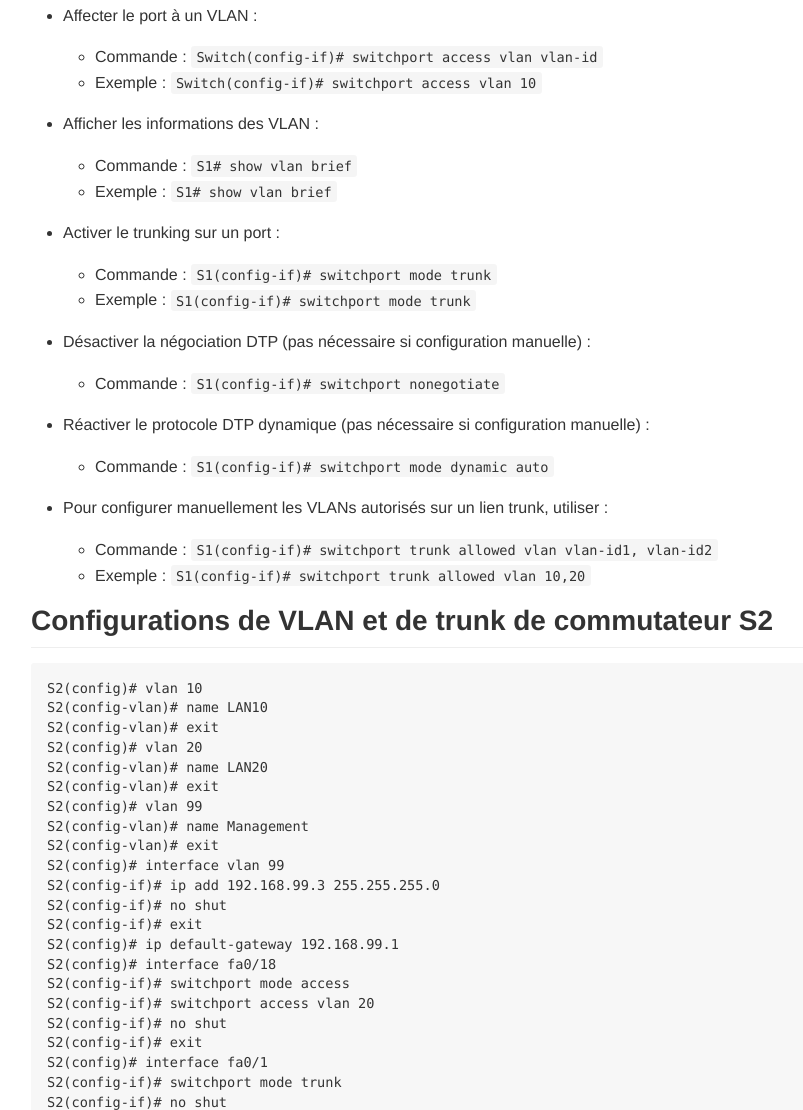
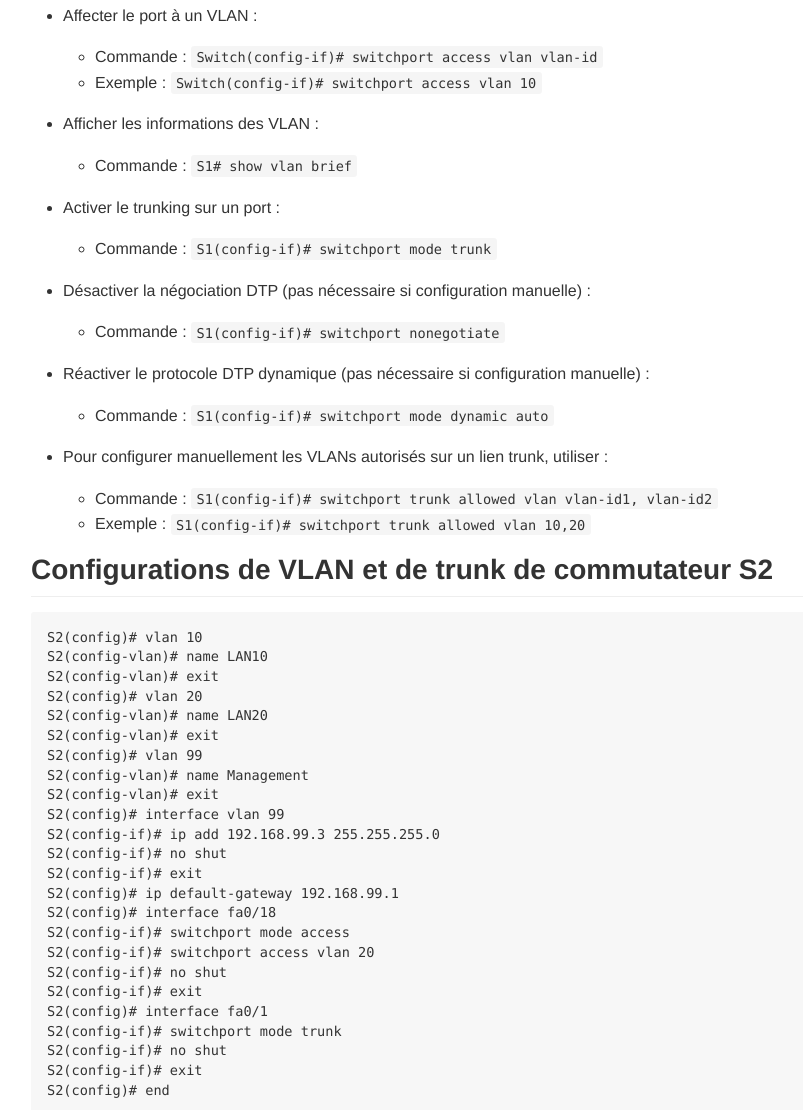
Before and after one commit to MalikSploit/Certification_Industrielle, a plain HTML site: page index.html in a window 1280 px wide. Shown: the part 3764-4874 px from the top of the page, without its empty margins (164-967 px from the left). Drawn offline with Linux system fonts and the light colour scheme.

Commit message:
Add files via upload

```diff
--- a/index.html
+++ b/index.html
@@ -1259,14 +1259,12 @@ Router1(config-if)# clock rate 64000
 <p>Afficher les informations des VLAN :</p>
 <ul>
 <li>Commande : <code>S1# show vlan brief</code></li>
-<li>Exemple : <code>S1# show vlan brief</code></li>
 </ul>
 </li>
 <li>
 <p>Activer le trunking sur un port :</p>
 <ul>
 <li>Commande : <code>S1(config-if)# switchport mode trunk</code></li>
-<li>Exemple : <code>S1(config-if)# switchport mode trunk</code></li>
 </ul>
 </li>
 <li>
@@ -1341,7 +1339,6 @@ Router(config-subif)# ip address 192.168.10.1 255.255.255.0
 <p><strong>Activation des sous-interfaces</strong> : Activer chaque sous-interface pour qu&rsquo;elle soit opérationnelle.</p>
 <ul>
 <li>Commande : <code>Router(config-subif)# no shutdown</code></li>
-<li>Exemple : <code>Router(config-subif)# no shutdown</code></li>
 </ul>
 </li>
 </ol></article></body></html>
```
Also changed, not shown: 1 other file.
